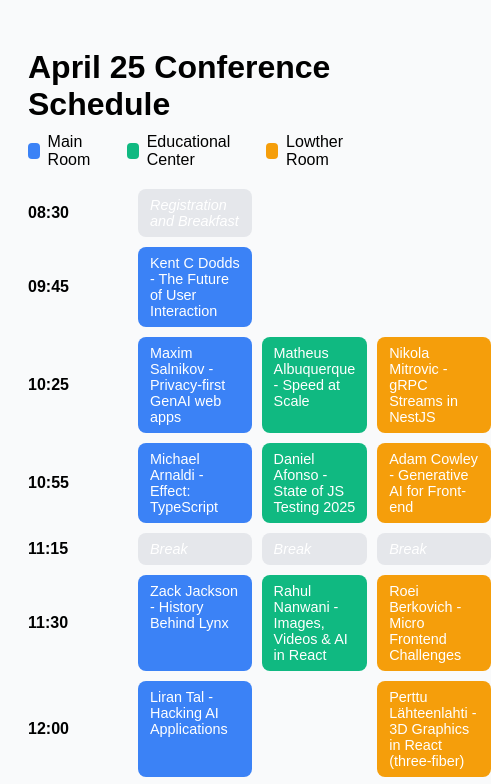
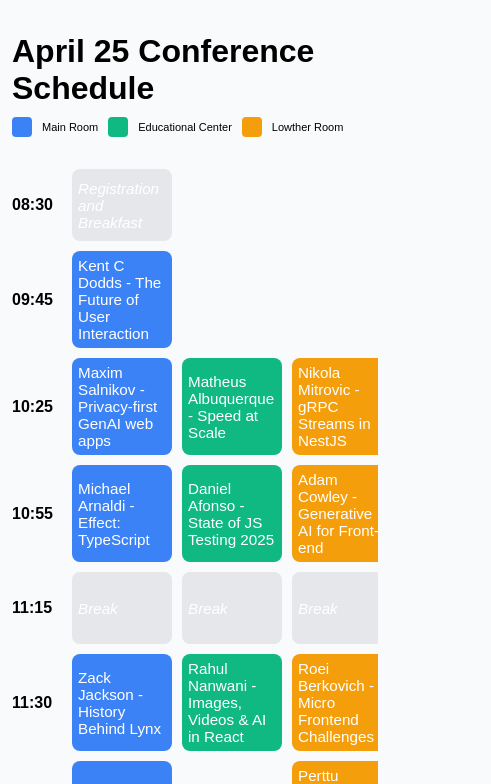
Before and after one commit to JoeyBuddy27/CityJSTimetable, a plain HTML site: page index.html in a window 390 px wide. Shown: the top 784 px of the page, 491 px wide, since content can reach past the window. Drawn offline with Linux system fonts and the light colour scheme.

Commit message:
mobile friendlier

```diff
--- a/index.html
+++ b/index.html
@@ -1,13 +1,18 @@
 <!DOCTYPE html>
 <html lang="en">
-  <head>
+  <html>
     <meta charset="UTF-8" />
+    <meta name="viewport" content="width=device-width, initial-scale=1.0" />
+
     <title>Conference Schedule</title>
     <style>
+
+
     body {
       font-family: sans-serif;
       background: #f9fafb;
-        padding: 20px;
+      padding: 12px;
+      margin: 0;
     }
 
     h1,
@@ -17,19 +22,23 @@
 
     .legend {
       display: flex;
-        gap: 20px;
-        margin-bottom: 20px;
+      flex-wrap: wrap;
+      gap: 10px;
+      margin-bottom: 32px;
+      font-size: 11px;
+
     }
 
     .legend div {
       display: flex;
       align-items: center;
-        gap: 8px;
+      gap: 10px;
+      font-size: 11px;
     }
 
     .color {
-        width: 16px;
-        height: 16px;
+      width: 20px;
+      height: 20px;
       border-radius: 4px;
     }
 
@@ -53,21 +62,45 @@
       display: grid;
       grid-template-columns: 100px 1fr 1fr 1fr;
       gap: 10px;
+      overflow-x: auto;
+      padding-bottom: 10px;
+      scroll-behavior: smooth;
+      margin-top: 20px;
+    }
+
+    @media (max-width: 768px) {
+      .schedule {
+        grid-template-columns: 50px 100px 100px 100px;
+        overflow-x: scroll;
+      }
+
+      .legend {
+        font-size: 16px;
+      }
+
+      .bar {
+        font-size: 1rem;
+      }
     }
 
     .time {
       font-weight: bold;
       align-self: center;
       padding-right: 10px;
+      white-space: nowrap;
     }
 
     .bar {
       border-radius: 8px;
-        padding: 8px 12px;
+      padding: 6px;
       color: white;
-        font-size: 0.9em;
+      font-size: 0.95em;
       cursor: pointer;
       transition: transform 0.2s, box-shadow 0.2s;
+      min-height: 60px;
+      display: flex;
+      align-items: center;
+      word-break: break-word;
     }
 
     .bar.empty {
@@ -91,13 +124,17 @@
 
     .schedule-item {
       margin-bottom: 10px;
+      font-size: 15px;
     }
 
     .schedule-item span {
       display: inline-block;
-        min-width: 100px;
+      min-width: 50px;
     }
+
+
   </style>
+
   </head>
   <body>
     <h1>April 25 Conference Schedule</h1>
```
Lines whose indentation alone changed are shown as unchanged.
